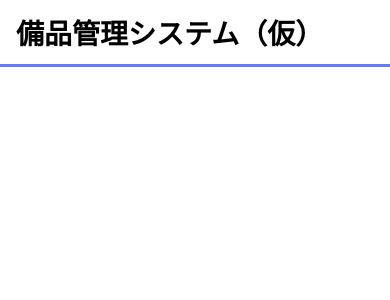
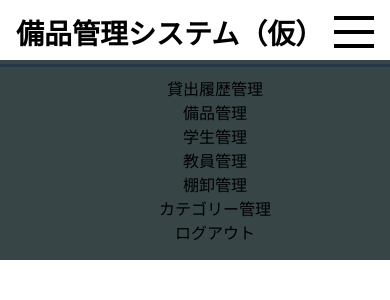
Before and after one commit to takumiTakahata/equipment_management_system, a React (Create React App) app in the folder equipment_management_app/: page / in a window 390 px wide. Shown: the top 300 px of the page. Built offline with nearby package versions, Linux system fonts and the light colour scheme.

Commit message:
ハンバーガーメニュー試作作成

```diff
--- a/equipment_management_app/src/components/header.css
+++ b/equipment_management_app/src/components/header.css
@@ -49,7 +49,61 @@ p {
   }
 
   .hamburger {
-    height: 60px;
-    width: 60px;
+    width: 40px;
+    height: 32px;
+    position: relative;
+  }
+
+  .hamburger_icon span {
+    display: block;
+    width: 100%;
+    height: 4px;
+    position: absolute;
+    left: 0;
+    background: #000;
+  }
+
+  .hamburger_icon span:nth-child(1) {
+    top: 0;
+  }
+
+  .hamburger_icon span:nth-child(2) {
+    top: 50%;
+    transform: translateY(-50%);
+  }
+
+  .hamburger_icon span:nth-child(3) {
+    top: 100%;
+    transform: translateY(-100%);
+  }
+
+  .close span:nth-of-type(1) {
+    transform: rotate(45deg);
+    top: 28px;
+  }
+
+  .close span:nth-of-type(2) {
+    opacity: 0;
+  }
+
+  .close span:nth-of-type(3) {
+    transform: rotate(-45deg);
+    top: 28px;
+  }
+
+  .nav {
+    top: 60px;
+    left: 0px;
+    position: absolute;
+    width: 100%;
+    background-color: rgba(34, 49, 52, 0.9);
+  }
+
+  ul {
+    text-align: center;
+  }
+
+  .nav_item {
+    list-style: none;
   }
 }
--- a/equipment_management_app/src/components/header.tsx
+++ b/equipment_management_app/src/components/header.tsx
@@ -10,49 +10,76 @@ import {
   LogoutIcon,
 } from "../images/icon";
 
-function header() {
+function Header() {
+  const hamburger_menu = () => {
+    const hamburger = document.getElementsByClassName("hamburger");
+    const hamburger_icons = document.getElementsByClassName("hamburger_icon");
+    const navs = document.getElementsByClassName("nav");
+    for (let i = 0; i < hamburger_icons.length; i++) {
+      hamburger_icons[i].classList.toggle("close");
+    }
+
+    for (let i = 0; i < navs.length; i++) {
+      hamburger_icons[i].classList.toggle("close");
+    }
+  };
+
   return (
     <div>
       <Toolbar className="toolbar">
         <h1 className="title">備品管理システム（仮）</h1>
         <div className="history">
-          {/* 貸出履歴管理icon */}
-          <HistoryIcon />
+          <HistoryIcon /> {/* 貸出履歴管理icon */}
           <p className="header_text">貸出履歴管理</p>
         </div>
         <div className="equipment_management">
-          {/* 備品管理icon */}
+          <EquipmentIcon /> {/* 備品管理icon */}
           <p className="header_text">備品管理</p>
         </div>
         <div className="student_management">
-          {/* 学生管理icon */}
-
+          <StudentIcon /> {/* 学生管理icon */}
           <p className="header_text">学生管理</p>
         </div>
         <div className="teacher_management">
-          {/* 教員管理のicon */}
-
+          <TeacherIcon /> {/* 教員管理のicon */}
           <p className="header_text">教員管理</p>
         </div>
         <div className="invetory_management">
-          {/*棚卸管理のicon*/}
-
+          <InvetoryIcon /> {/*棚卸管理のicon*/}
           <p className="header_text">棚卸管理</p>
         </div>
         <div className="category_management">
-          {/*カテゴリー管理のicon*/}
+          <CategoryIcon /> {/*棚卸管理のicon*/}
           <p className="header_text">カテゴリー管理</p>
         </div>
 
         <div className="logout">
-          {/* ログアウトのicon */}
+          <LogoutIcon /> {/* ログアウトのicon */}
           <p className="header_text">ログアウト</p>
         </div>
 
-        <div className="hamburger">{/*ハンバーガーのicon */}</div>
+        <div className="hamburger" onClick={hamburger_menu}>
+          {/*ハンバーガーのicon */}
+          <div className="hamburger_icon">
+            <span></span>
+            <span></span>
+            <span></span>
+          </div>
+        </div>
+        <nav className="nav">
+          <ul>
+            <li className="nav_item">貸出履歴管理</li>
+            <li className="nav_item">備品管理</li>
+            <li className="nav_item">学生管理</li>
+            <li className="nav_item">教員管理</li>
+            <li className="nav_item">棚卸管理</li>
+            <li className="nav_item">カテゴリー管理</li>
+            <li className="nav_item">ログアウト</li>
+          </ul>
+        </nav>
       </Toolbar>
     </div>
   );
 }
 
-export default header;
+export default Header;
--- a/equipment_management_app/src/images/icon.tsx
+++ b/equipment_management_app/src/images/icon.tsx
@@ -8,35 +8,35 @@ const HistoryIcon = () => (
 );
 
 const EquipmentIcon = () => (
-  <svg xmlns="http://www.w3.org/2000/svg" viewBox="0 0 24 24">
+  <svg xmlns="http://www.w3.org/2000/svg" viewBox="0 0 24 24" className="icon">
     <title>備品管理</title>
     <path d="M3,4H7V8H3V4M9,5V7H21V5H9M3,10H7V14H3V10M9,11V13H21V11H9M3,16H7V20H3V16M9,17V19H21V17H9" />
   </svg>
 );
 
 const StudentIcon = () => (
-  <svg xmlns="http://www.w3.org/2000/svg" viewBox="0 0 24 24">
+  <svg xmlns="http://www.w3.org/2000/svg" viewBox="0 0 24 24" className="icon">
     <title>学生管理</title>
     <path d="M16 8C16 10.21 14.21 12 12 12C9.79 12 8 10.21 8 8L8.11 7.06L5 5.5L12 2L19 5.5V10.5H18V6L15.89 7.06L16 8M12 14C16.42 14 20 15.79 20 18V20H4V18C4 15.79 7.58 14 12 14Z" />
   </svg>
 );
 
 const TeacherIcon = () => (
-  <svg xmlns="http://www.w3.org/2000/svg" viewBox="0 0 24 24">
+  <svg xmlns="http://www.w3.org/2000/svg" viewBox="0 0 24 24" className="icon">
     <title>教員管理</title>
     <path d="M20,17A2,2 0 0,0 22,15V4A2,2 0 0,0 20,2H9.46C9.81,2.61 10,3.3 10,4H20V15H11V17M15,7V9H9V22H7V16H5V22H3V14H1.5V9A2,2 0 0,1 3.5,7H15M8,4A2,2 0 0,1 6,6A2,2 0 0,1 4,4A2,2 0 0,1 6,2A2,2 0 0,1 8,4Z" />
   </svg>
 );
 
 const InvetoryIcon = () => (
-  <svg xmlns="http://www.w3.org/2000/svg" viewBox="0 0 24 24">
+  <svg xmlns="http://www.w3.org/2000/svg" viewBox="0 0 24 24" className="icon">
     <title>棚卸管理</title>
     <path d="M19,8V5H5V8H9A3,3 0 0,0 12,11A3,3 0 0,0 15,8H19M19,3A2,2 0 0,1 21,5V12A2,2 0 0,1 19,14H5A2,2 0 0,1 3,12V5A2,2 0 0,1 5,3H19M3,15H9A3,3 0 0,0 12,18A3,3 0 0,0 15,15H21V19A2,2 0 0,1 19,21H5A2,2 0 0,1 3,19V15Z" />
   </svg>
 );
 
 const CategoryIcon = () => (
-  <svg xmlns="http://www.w3.org/2000/svg" viewBox="0 0 24 24">
+  <svg xmlns="http://www.w3.org/2000/svg" viewBox="0 0 24 24" className="icon">
     <title>カテゴリー管理</title>
     <path d="M11,13.5V21.5H3V13.5H11M12,2L17.5,11H6.5L12,2M17.5,13C20,13 22,15 22,17.5C22,20 20,22 17.5,22C15,22 13,20 13,17.5C13,15 15,13 17.5,13Z" />
   </svg>
```
